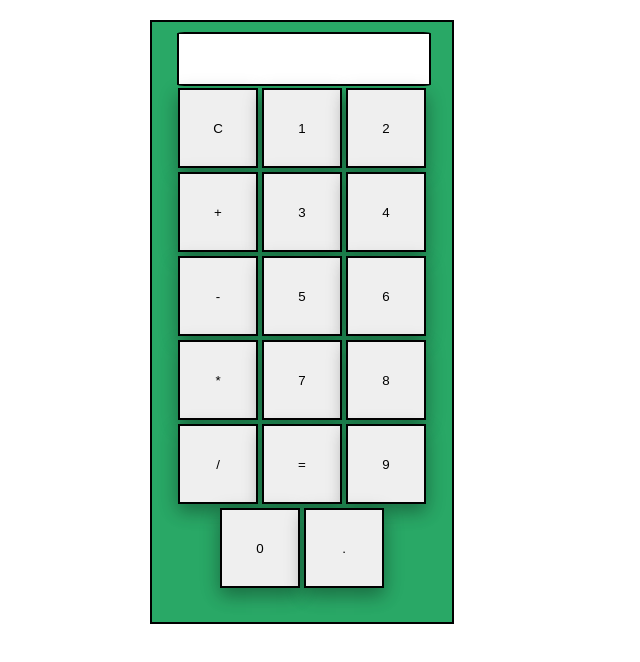
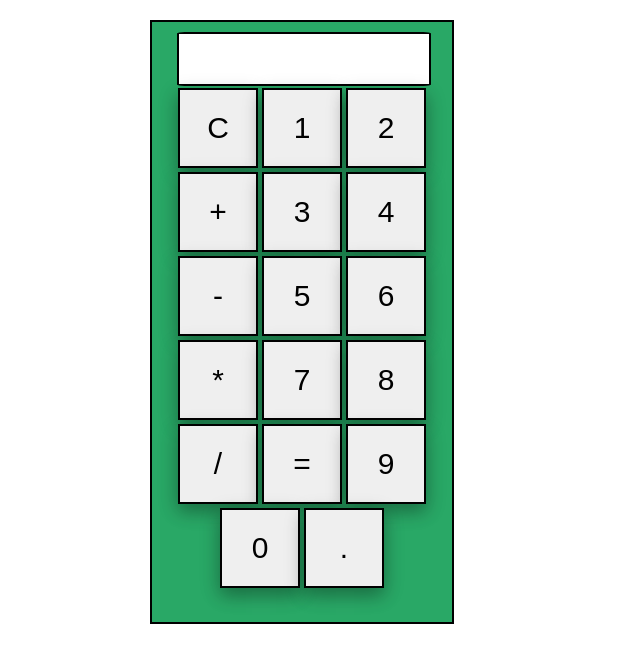
Before and after one commit to ayushamu/calculator, a plain HTML site: page index.html in a window 1280 px wide. Shown: the whole page, without its empty margins (0-640 px from the left). Drawn offline with Linux system fonts and the light colour scheme.

Commit message:
Update style.css button text size increase

```diff
--- a/style.css
+++ b/style.css
@@ -5,7 +5,8 @@
 
 }
 
-
+button{
+    font-size:30px;}
 #flex-container{
 
     border: solid;
```
